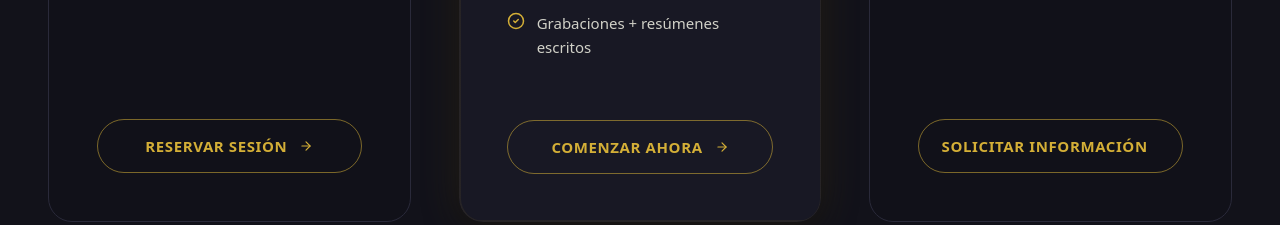
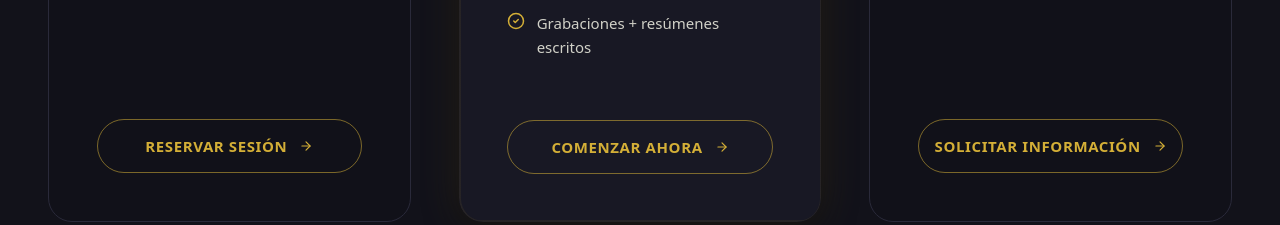
Before and after one commit to jagoff/web-coaching-terceros, a Next.js app: page / in a window 1280 px wide. Shown: the part 7920-8145 px from the top of the page. Built offline with nearby package versions, Linux system fonts and the light colour scheme; no server answers.

Commit message:
fix: ensure arrow icon visible on all pricing CTAs with flex-shrink-0

```diff
--- a/components/sections/Pricing.tsx
+++ b/components/sections/Pricing.tsx
@@ -215,7 +215,7 @@ export default function Pricing() {
                 className="btn-secondary"
                 onClick={() => handleScroll("#contacto")}
               >
-                {plan.cta} <ArrowRight size={14} className="inline ml-1" />
+                <span>{plan.cta}</span> <ArrowRight size={14} className="flex-shrink-0 ml-1" />
               </button>
             </motion.div>
           ))}
```
